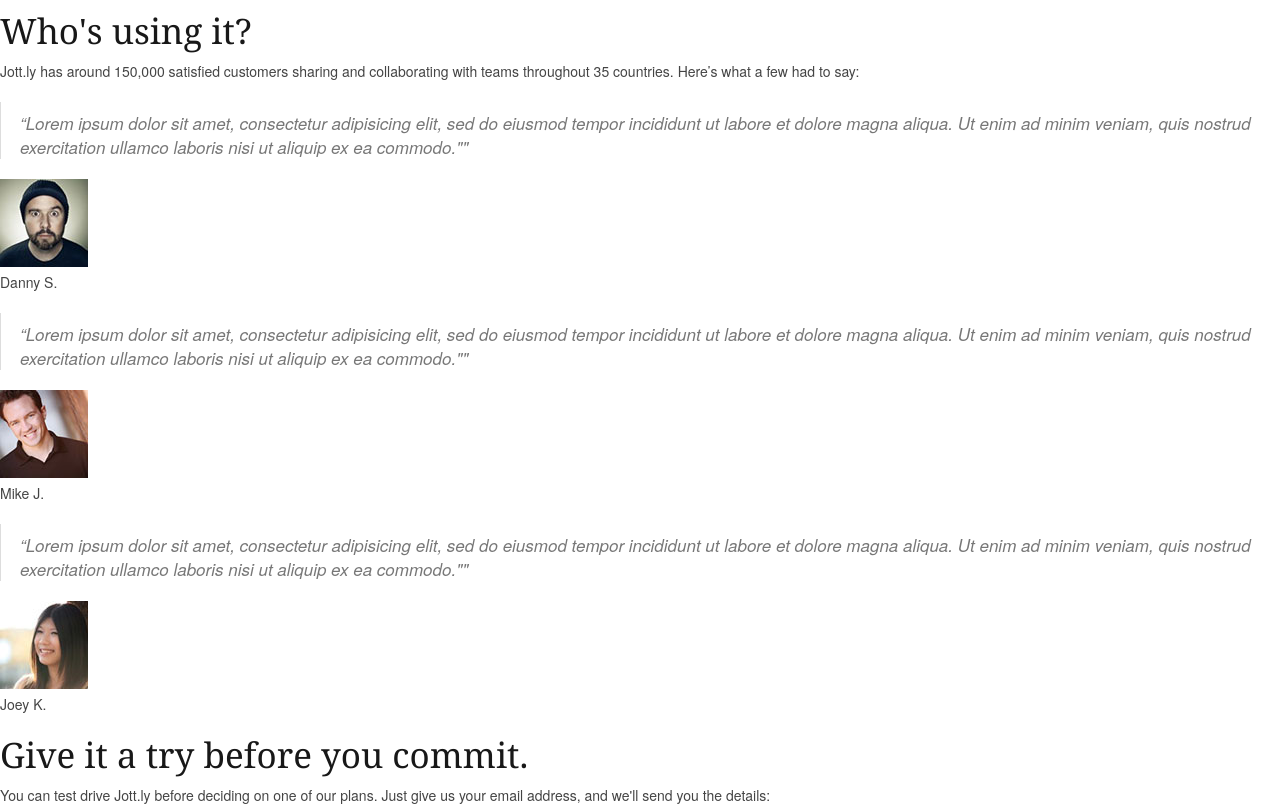
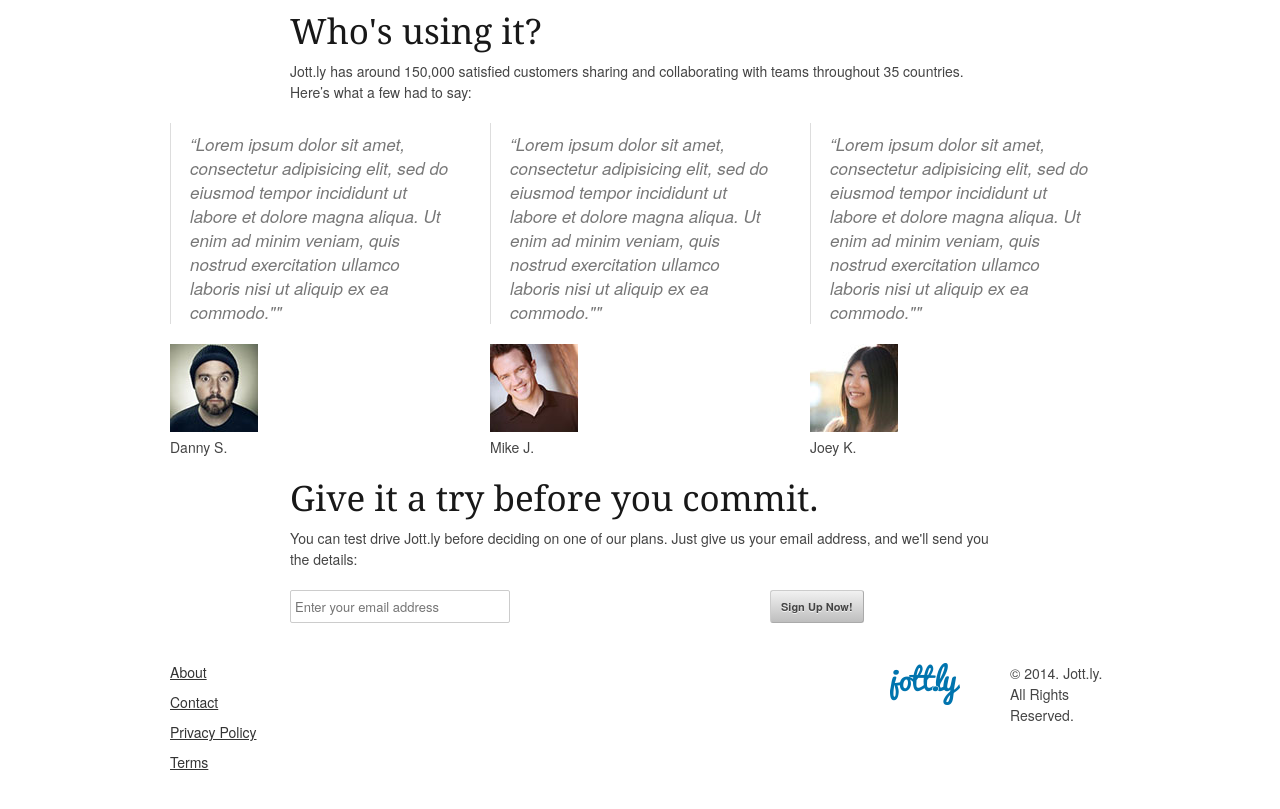
Before and after one commit to mikesjewett/jottly, a plain HTML site: page index.html in a window 1280 px wide. Shown: the part 1440-2249 px from the top of the page. Drawn offline with Linux system fonts and the light colour scheme.

Commit message:
Improved testimonial, call-to-action and footer layout

```diff
--- a/index.html
+++ b/index.html
@@ -145,8 +145,14 @@
 	</div>
 
 	<div id="testimonials">
+  	<div class="container">
+    	<div class="twelve columns offset-by-two">
 				<h2>Who's using it?</h2>
-    <p>Jott.ly has around 150,000 satisfied customers sharing and collaborating with teams throughout 35 countries. Here’s what a few had to say:</p>
+    		<p>
+					Jott.ly has around 150,000 satisfied customers sharing and collaborating with teams throughout 35 countries. Here’s what a few had to say:
+				</p>
+			</div>
+			<div class="one-third column">
 				<blockquote>
 		    	“Lorem ipsum dolor sit amet, consectetur adipisicing elit, sed do eiusmod tempor incididunt ut labore et dolore magna aliqua. Ut enim ad minim veniam, quis nostrud exercitation ullamco laboris nisi ut aliquip ex ea commodo.""
 		    </blockquote>
@@ -154,6 +160,8 @@
 		    	<img src="images/avatar1.jpg" />
 		      <p>Danny S.</p>
 		    </div>
+			</div>
+			<div class="one-third column">
 				<blockquote>
 					“Lorem ipsum dolor sit amet, consectetur adipisicing elit, sed do eiusmod tempor incididunt ut labore et dolore magna aliqua. Ut enim ad minim veniam, quis nostrud exercitation ullamco laboris nisi ut aliquip ex ea commodo.""
 				</blockquote>
@@ -161,6 +169,8 @@
 					<img src="images/avatar2.jpg" />
 					<p>Mike J.</p>
 				</div>
+			</div>
+			<div class="one-third column">
 				<blockquote>
 					“Lorem ipsum dolor sit amet, consectetur adipisicing elit, sed do eiusmod tempor incididunt ut labore et dolore magna aliqua. Ut enim ad minim veniam, quis nostrud exercitation ullamco laboris nisi ut aliquip ex ea commodo.""
 				</blockquote>
@@ -169,15 +179,33 @@
 					<p>Joey K.</p>
 				</div>
 			</div>
+		</div>
+  </div>
 
 	<div id="action">
+  	<div class="container">
+    	<div class="twelve columns offset-by-two">
 				<h2>Give it a try before you commit.</h2>
-		<p>You can test drive Jott.ly before deciding on one of our plans. Just give us your email address, and we'll send you the details:</p>
+				<p>
+					You can test drive Jott.ly before deciding on one of our plans. Just give us your email address, and we'll send you the details:
+				</p>
+				<div class="container">
+					<div class="row">
+						<div class="eight columns alpha">
 							<input type="text" placeholder="Enter your email address"/>
+						</div>
+						<div class="four columns omega">
     					<button type="submit">Sign Up Now!</button>
+						</div>
+					</div>
+				</div>
+			</div>
+		</div>
 	</div>
 
 	<div id="footer">
+		<div class="container">
+			<div class="twelve columns">
 				<nav>
 			    <ul>
 				    <li><a href="#">About</a></li>
@@ -186,8 +214,14 @@
 				    <li><a href="#">Terms</a></li>
 			    </ul>
 				</nav>
-		<img src="images/small_logo.png" />
+			</div>
+			<div class="two columns">
+				<img src="images/small_logo.png" alt="Jottly" />
+			</div>
+			<div class="two columns">
 				<p>&copy; 2014. Jott.ly. All Rights Reserved.</p>
+			</div>
+		</div>
   </div>
 
 </body>
```
Lines whose indentation alone changed are shown as unchanged.
